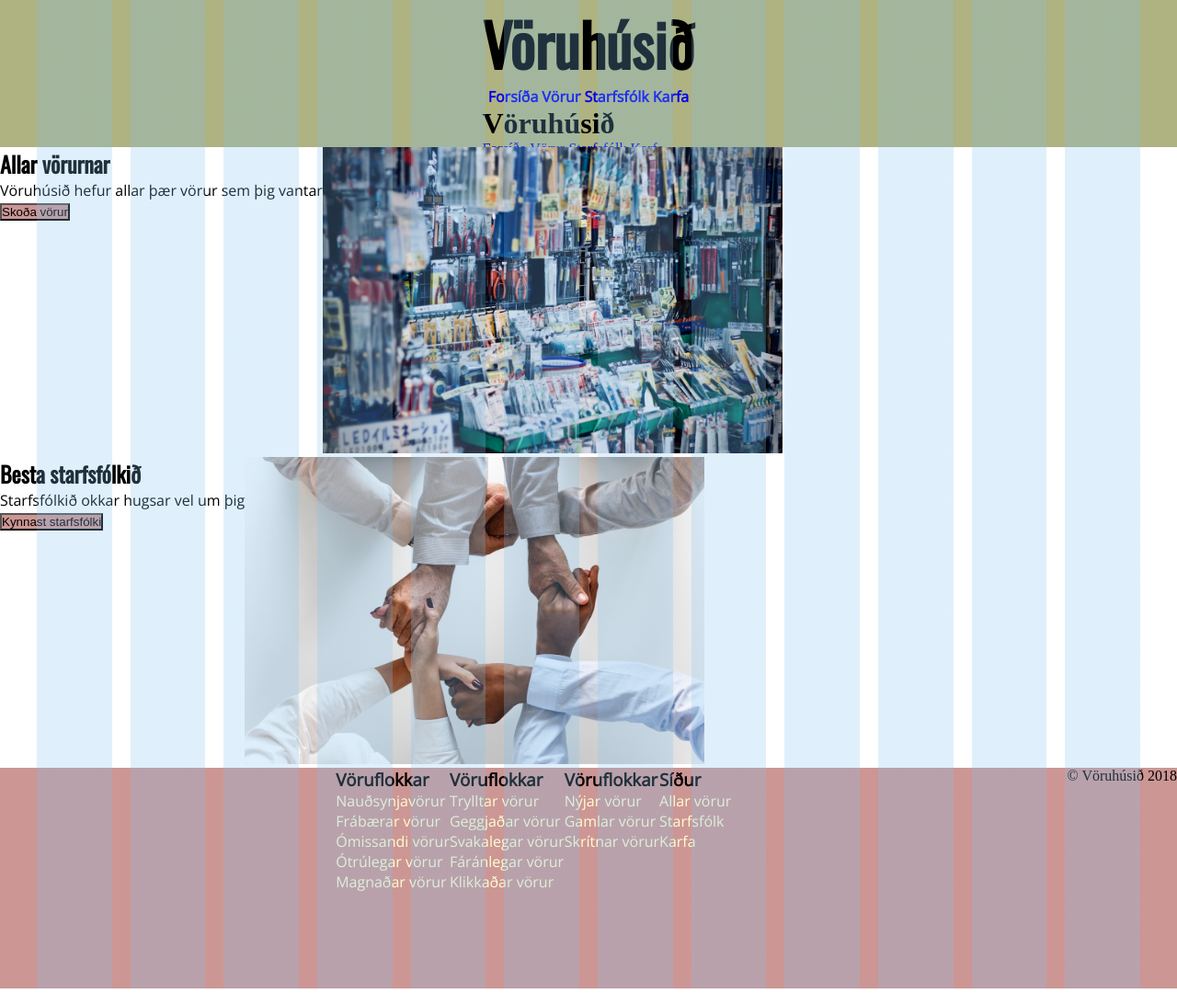
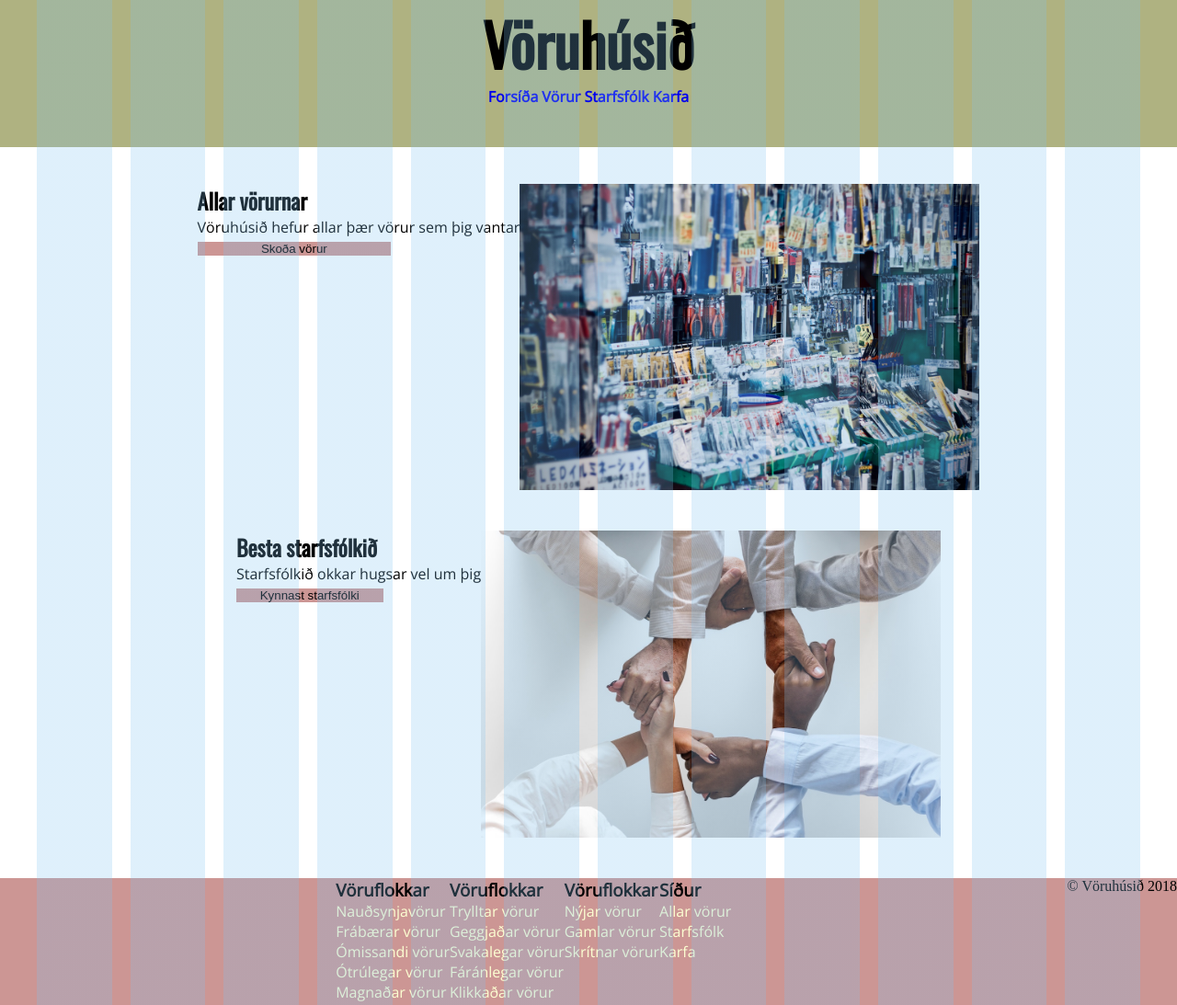
Before and after one commit to ass106/vef18-Hopverkefni1, a website: page index.html in a window 1280 px wide. Shown: the top 1093 px of the page at 92% size. Drawn offline with nearby package versions, Linux system fonts and the light colour scheme; files that its build step writes are made by us from their sources.

Commit message:
vinna í forsíðu

```diff
--- a/index.html
+++ b/index.html
@@ -20,17 +20,6 @@
           <a class="header__title__link" href="./pages/products.html">Vörur</a>
           <a class="header__title__link" href="./pages/staff.html">Starfsfólk</a>
           <a class="header__title__link" href="./pages/cart.html">Karfa</a>
-        </div>
-        <div class="Title">
-          <div class="Title__head">
-            <h1>Vöruhúsið</h1>
-          </div>
-          <div class="Title__links">
-            <a class="Title__link" href="./index.html">Forsíða</a>
-            <a class="Title__link" href="./pages/products.html">Vörur</a>
-            <a class="Title__link" href="./pages/staff.html">Starfsfólk</a>
-            <a class="Title__link" href="./pages/cart.html">Karfa</a>
-          </div>
         </div>
       </div>
     </header>
--- a/scss/info.scss
+++ b/scss/info.scss
@@ -2,12 +2,17 @@
 
 .info {
     display: flex;
+    justify-content: center;
+    margin: $gutter*2;
 
     &__text {
         font-family: $font-main;
 
         button {
             background-color: $color-6;
+            border: none;
+            max-width: 60%;
+            width: 100%;
         }
 
         h2 {
--- a/styles.scss
+++ b/styles.scss
@@ -22,7 +22,7 @@ html { /* stylelint-disable-line */
 
 
 // TODO sækja allar sass skrár
-@import "scss/cards";
-@import "scss/title";
-@import "scss/footer";
-@import "scss/info";
+@import "./scss/cards";
+@import "./scss/title";
+@import "./scss/footer";
+@import "./scss/info";
```
